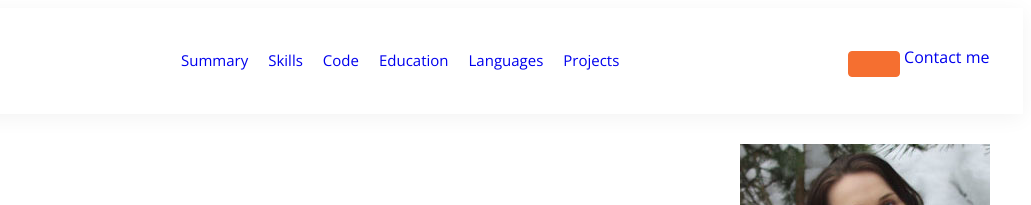
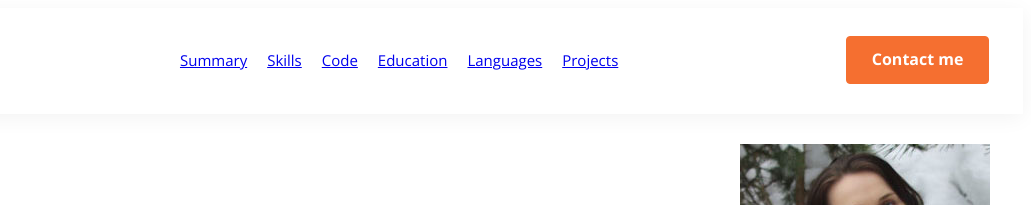
Before and after one commit to Grazhina/rsschool-cv, a website: page index.html in a window 1280 px wide. Shown: the top 205 px of the page, 249-1280 px from the left. Drawn offline with nearby package versions, Linux system fonts and the light colour scheme.

Commit message:
feat: add corrections

```diff
--- a/index.html
+++ b/index.html
@@ -14,17 +14,16 @@
                     <a href="#" class="cv"><img src="./img/3.png" alt="Curriculum Vitae"></a>
                     <nav class="header_navigation">
                         <ul class="navigation">
-                            <li class="navigation__link"><a href="#tools" style="text-decoration: none">Summary</a></li>
-                            <li class="navigation__link"><a href="#skills" style="text-decoration: none">Skills</a></li>
-                            <li class="navigation__link"><a href="#code" style="text-decoration: none">Code</a></li>
-                            <li class="navigation__link"><a href="#education" style="text-decoration: none">Education</a></li>
-                            <li class="navigation__link"><a href="#languages" style="text-decoration: none">Languages</a></li>
-                            <li class="navigation__link"><a href="#projects" style="text-decoration: none">Projects</a></li>
+                            <li class="navigation__link"><a href="#tools">Summary</a></li>
+                            <li class="navigation__link"><a href="#skills">Skills</a></li>
+                            <li class="navigation__link"><a href="#code">Code</a></li>
+                            <li class="navigation__link"><a href="#education">Education</a></li>
+                            <li class="navigation__link"><a href="#languages">Languages</a></li>
+                            <li class="navigation__link"><a href="#projects">Projects</a></li>
                             </ul>
                     </nav>
                     <div class="header__button">
-                        <button class="button button_colored" type="button"></button>
-                        <a href="#contact-me" style="text-decoration: none">Contact me</a>
+                        <button class="button button_colored" type="button">Contact me</button>
                     </div>
                 </div>
             </header>
--- a/sass/components/_navigation.scss
+++ b/sass/components/_navigation.scss
@@ -7,9 +7,11 @@
 .navigation__link {
     list-style: none;
     padding: 0px 10px;
+    text-decoration: none; color: black;
     cursor: pointer;
     @extend %transition;
     &:hover {
+        text-decoration: underline;
         color: $color-main;
     }
 }
```
